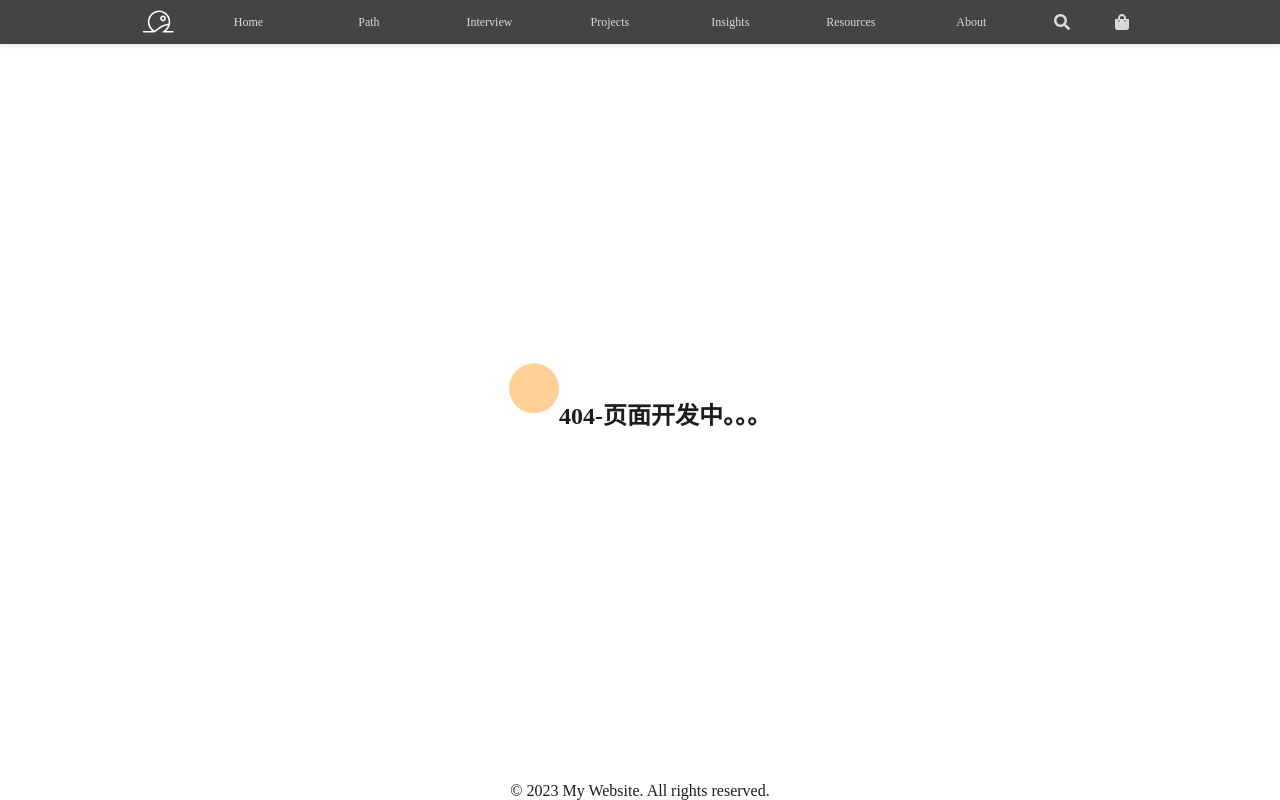
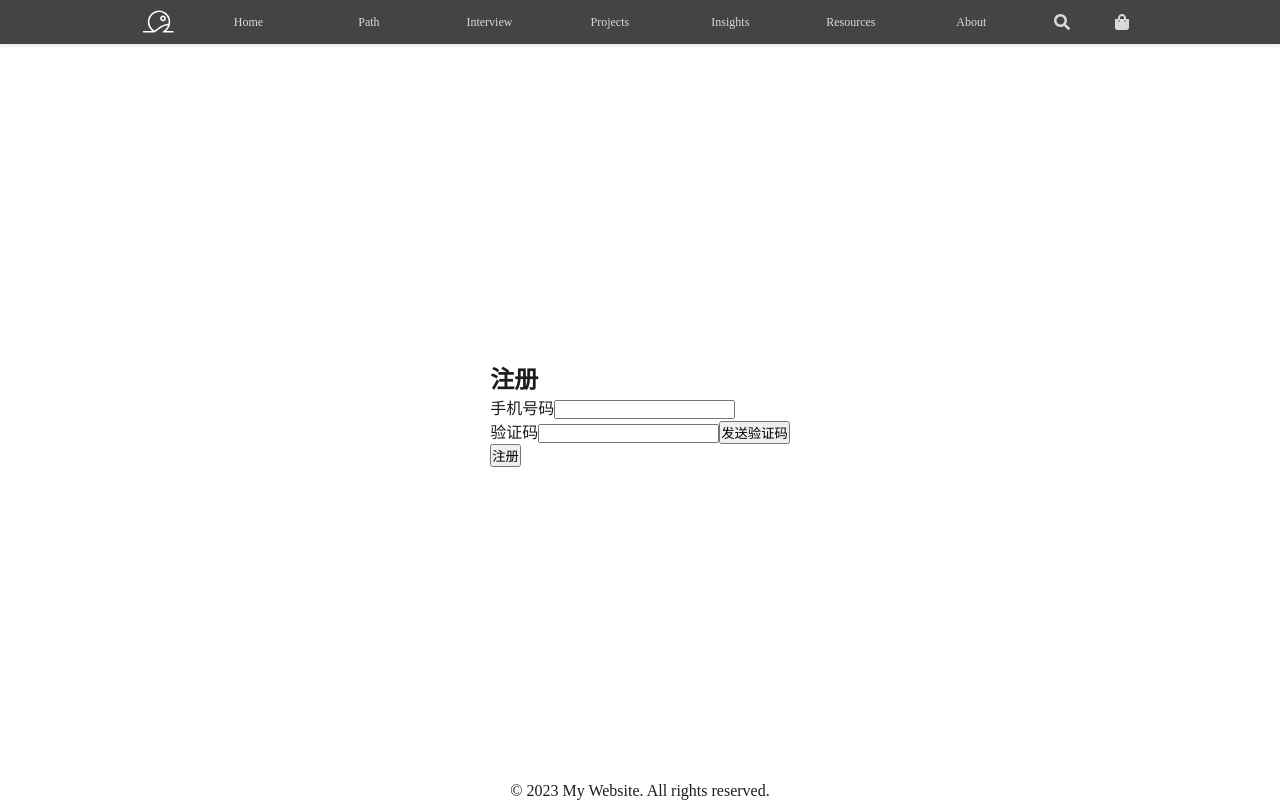
Before and after one commit to Gan-Xing/NextTS, a Next.js app: page /signup in a window 1280 px wide. Before the commit this address had no page. Built offline with nearby package versions, Linux system fonts and the light colour scheme.

Commit message:
新增注册页面

```diff
--- a/package.json
+++ b/package.json
@@ -15,12 +15,14 @@
 		"autoprefixer": "10.4.16",
 		"eslint": "8.52.0",
 		"eslint-config-next": "13.5.6",
+		"formik": "^2.4.5",
 		"next": "14.0.2",
 		"postcss": "8.4.31",
 		"react": "18.2.0",
 		"react-dom": "18.2.0",
 		"react-icons": "^4.11.0",
 		"tailwindcss": "3.3.5",
-		"typescript": "5.2.2"
+		"typescript": "5.2.2",
+		"yup": "^1.3.2"
 	}
 }
--- /dev/null
+++ b/src/pages/signup/index.tsx
@@ -0,0 +1,99 @@
+import React, { useState } from 'react';
+import { Formik, Form, Field, ErrorMessage } from 'formik';
+import * as Yup from 'yup';
+import Layout from '@/components/Layout';
+
+interface FormValues {
+	phoneNumber: string;
+	code: string;
+}
+
+const initialValues: FormValues = {
+	phoneNumber: '',
+	code: ''
+};
+
+const SignUpSchema = Yup.object().shape({
+	phoneNumber: Yup.string()
+		.matches(/^1[3-9]\d{9}$/, '请输入有效的手机号码')
+		.required('手机号码为必填项'),
+	code: Yup.string().required('验证码为必填项')
+});
+
+const SignUp: React.FC = () => {
+	const [isCodeSent, setIsCodeSent] = useState(false);
+
+	const sendVerificationCode = async (phoneNumber: string) => {
+		try {
+			// 使用 Next.js API 路由发送请求
+			const response = await fetch('/api/send-code', {
+				method: 'POST',
+				headers: {
+					'Content-Type': 'application/json'
+				},
+				body: JSON.stringify({ phoneNumber })
+			});
+
+			if (!response.ok) {
+				throw new Error('Failed to send verification code');
+			}
+
+			setIsCodeSent(true);
+		} catch (error) {
+			console.error('Error sending verification code:', error);
+		}
+	};
+
+	return (
+		<Layout>
+			<h2>注册</h2>
+			<Formik
+				initialValues={initialValues}
+				validationSchema={SignUpSchema}
+				onSubmit={(values: FormValues) => {
+					console.log(values);
+					// 在这里处理注册逻辑
+				}}>
+				{({ setFieldValue, values }) => (
+					<Form>
+						<div>
+							<label htmlFor='phoneNumber'>
+								手机号码
+							</label>
+							<Field name='phoneNumber' />
+							<ErrorMessage
+								name='phoneNumber'
+								component='div'
+							/>
+						</div>
+						<div>
+							<label htmlFor='code'>
+								验证码
+							</label>
+							<Field name='code' />
+							<ErrorMessage
+								name='code'
+								component='div'
+							/>
+							<button
+								type='button'
+								onClick={() =>
+									sendVerificationCode(
+										values.phoneNumber
+									)
+								}
+								disabled={
+									isCodeSent
+								}>
+								发送验证码
+							</button>
+						</div>
+						<button type='submit'>注册</button>
+					</Form>
+				)}
+			</Formik>
+		</Layout>
+	);
+};
+
+export default SignUp;
```
Also changed, not shown: 1 other file (tests, documents, lock files or other folders).
